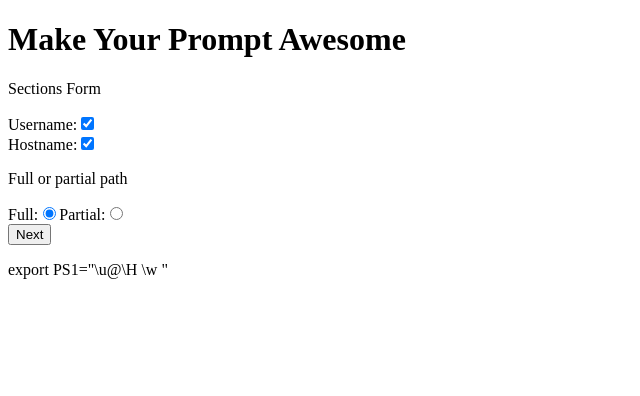
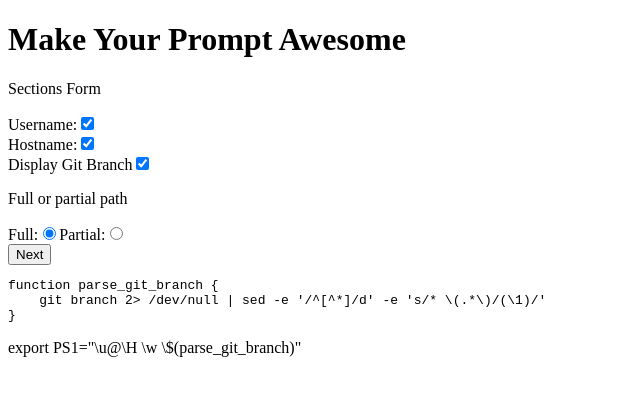
Before and after one commit to WJVincent/ps1-wizard, a React (Create React App) app: page / in a window 1280 px wide. Shown: the top 396 px of the page, without its empty margins (0-640 px from the left). Built offline with nearby package versions, Linux system fonts and the light colour scheme.

Commit message:
added git branch functionality

```diff
--- a/src/components/OptionForms/SectionsForm/SectionsForm.js
+++ b/src/components/OptionForms/SectionsForm/SectionsForm.js
@@ -1,7 +1,7 @@
 import { usePrompt } from "../../../context/promptContext";
 
 const SectionsForm = () => {
-  const { user, setUser, host, setHost, path, setPath } = usePrompt();
+  const { user, setUser, host, setHost, path, setPath, branch, setBranch } = usePrompt();
 
   const toggle = (state, stateSetter) => {
     state === 1 ? stateSetter(-1) : stateSetter(1);
@@ -26,6 +26,15 @@ const SectionsForm = () => {
           name="hostname"
           checked={host === 1}
           onChange={() => toggle(host, setHost)}
+        />
+      </div>
+      <div>
+        <label htmlFor="git-branch">Display Git Branch</label>
+        <input
+          type="checkbox"
+          name="git-branch"
+          checked={branch === 1}
+          onChange={() => toggle(branch, setBranch)}
         />
       </div>
       <div>
--- a/src/components/PromptOutput/PromptOutput.js
+++ b/src/components/PromptOutput/PromptOutput.js
@@ -1,14 +1,49 @@
 import { usePrompt } from "../../context/promptContext";
+import { useEffect, useState } from "react";
 
 const PromptOutput = () => {
+  const { user, host, path, branch } = usePrompt();
 
-  const {user, host, path} = usePrompt();
+  const [userPrompt, setUserPrompt] = useState(null);
+  const [hostPrompt, setHostPrompt] = useState(null);
+  const [pathPrompt, setPathPrompt] = useState(null);
+  const [branchPrompt, setBranchPrompt] = useState(null);
 
-  return(
+  useEffect(() => {
+    let userPromptInfo = user === 1 ? "\\u" : "";
+    setUserPrompt(userPromptInfo);
+  }, [user]);
+
+  useEffect(() => {
+    let hostPromptInfo = host === 1 ? "@\\H" : "";
+    setHostPrompt(hostPromptInfo);
+  }, [host]);
+
+  useEffect(()=> {
+    let pathPromptInfo = path === "full" ? "\\w " : "~/\\W ";
+    setPathPrompt(pathPromptInfo);
+  }, [path]);
+
+  useEffect(() => {
+    let branchPromptInfo = branch === 1 ? "\\$(parse_git_branch)" : "";
+    setBranchPrompt(branchPromptInfo);
+  }, [branch])
+
+  return (
     <div>
-      <p>{`export PS1="${user === 1 ? '\\u' : ''}${host === 1 ? '@\\H' : ''} ${path === 'full' ? '\\w ' : '~/\\W '}"`}</p>
+      {branch === 1 && (
+          <pre>
+            <code>
+{`function parse_git_branch {
+    git branch 2> /dev/null | sed -e '/^[^*]/d' -e 's/* \\(.*\\)/(\\1)/'
+}`
+}
+            </code>
+          </pre>
+      )}
+      <p>{`export PS1="${userPrompt}${hostPrompt} ${pathPrompt} ${branchPrompt}"`}</p>
     </div>
-  )
+  );
 };
 
 export default PromptOutput;
--- a/src/context/promptContext.js
+++ b/src/context/promptContext.js
@@ -8,10 +8,11 @@ export const PromptProvider = (props) => {
   const [user, setUser] = useState(1);
   const [host, setHost] = useState(1);
   const [path, setPath] = useState("full");
+  const [branch, setBranch] = useState(1);
 
   return (
     <PromptContext.Provider
-      value={{ user, setUser, host, setHost, path, setPath }}
+      value={{ user, setUser, host, setHost, path, setPath, branch, setBranch }}
     >
       {props.children}
     </PromptContext.Provider>
```
